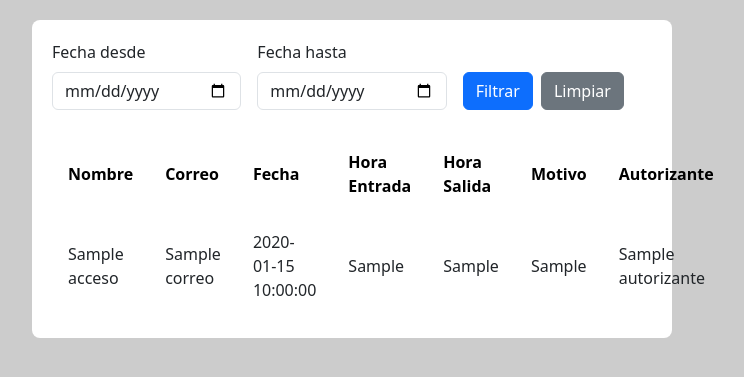
After one commit to imjazmina/sistema_de_acceso, a Flask app: page /mostrar-registro in a window 1280 px wide. The commit adds this page. Shown: the top 377 px of the page, without its empty margins (288-1032 px from the left). Run offline with Flask 3, Linux system fonts and the light colour scheme; a database or web service that is not in the repository returns one stand-in record (values such as "Sample title"); some libraries are stand-ins or nearby versions.

Commit message:
separar las rutas del registro y listado de accesos

```diff
--- a/registro/main.py
+++ b/registro/main.py
@@ -17,9 +17,14 @@ UPLOAD_FOLDER = 'uploads'
 os.makedirs(UPLOAD_FOLDER, exist_ok=True)
 app.config['UPLOAD_FOLDER'] = UPLOAD_FOLDER
 
-# Ruta principal: muestra el formulario y los registros
-@app.route('/', methods=["GET"])
-def home():
+# Ruta principal: mensaje de bienvenida
+@app.route("/")
+def inicio():
+    return render_template("inicio.html")
+
+# Mostrar formulario
+@app.route('/mostrar-registro', methods=["GET"])
+def mostrar_registro():
     accesos=[]
     fecha_inicio = request.args.get("fecha_inicio")
     fecha_fin = request.args.get("fecha_fin")
@@ -44,10 +49,12 @@ def home():
         cur.close()
         conn.close()
     except Exception as e:
-        print("Error de conexion", {e})
         flash("Error de conexion", "alert")
+    return render_template("mostrar_registro.html", accesos=accesos)
 
-    return render_template("index.html", accesos=accesos)
+@app.route("/registro", methods=["GET"])
+def registro():
+    return render_template("registro.html")
 
 # Ruta para guardar los datos del formulario
 @app.route("/crear-acceso", methods=["POST"])
@@ -99,11 +106,11 @@ def crear_acceso():
         # X
         if hora_entrada >= hora_salida:
             flash("La hora de entrada debe ser anterior a la hora de salida", "warning")
-            return render_template('formulario.html',  hora_entrada=hora_entrada, hora_salida=hora_salida)
+            return render_template(url_for("crear_acceso"))
 
         if not all([name, correo, motivo_ingreso, autorizante]):
             flash("Todos los campos obligatorios deben ser completados", "warning")
-            return redirect(url_for("home"))
+            return redirect(url_for("crear_acceso"))
 
         cur.execute("""
         INSERT INTO acceso (
@@ -123,7 +130,7 @@ def crear_acceso():
     except Exception as e:
         flash(f"Error al procesar el acceso {e}" , "danger")
 
-    return redirect("/")
+    return redirect(url_for("mostrar_registro"))
 
 #ruta para generar pdf de los registros
 @app.route("/crear-reporte", methods = ["GET"])
--- a/registro/templates/inicio.html
+++ b/registro/templates/inicio.html
@@ -46,10 +46,10 @@
         <div class="registro-container col-6">
             <h2 class="pb-4">Bienvenido al Registro de Acceso al Datacenter</h2>
             <button class="btn btn-light justify-content-center col-6 p-2">
-                <a href="/index.html" class="text-decoration-none text-dark">Cargar Registro</a>
+                <a href="{{ url_for('registro') }}" class="text-decoration-none text-dark">Cargar Registro</a>
             </button>
             <button class="btn btn-light col-6 p-2 mt-2">
-                <a href="#" class="text-decoration-none text-dark">Consultar Registro</a>
+                <a href="{{ url_for('mostrar_registro') }}" class="text-decoration-none text-dark">Consultar Registro</a>
             </button>
         </div>
     </main>
--- /dev/null
+++ b/registro/templates/mostrar_registro.html
@@ -0,0 +1,69 @@
+  <!DOCTYPE html>
+  <html lang="es">
+  <head>
+    <meta charset="UTF-8">
+    <meta name="viewport" content="width=device-width, initial-scale=1.0">
+    <link href="https://cdn.jsdelivr.net/npm/bootstrap@5.3.7/dist/css/bootstrap.min.css" rel="stylesheet">
+    <script src="https://cdn.jsdelivr.net/npm/@popperjs/core@2.11.8/dist/umd/popper.min.js" integrity="sha384-I7E8VVD/ismYTF4hNIPjVp/Zjvgyol6VFvRkX/vR+Vc4jQkC+hVqc2pM8ODewa9r" crossorigin="anonymous"></script>
+    <script src="https://cdn.jsdelivr.net/npm/bootstrap@5.3.7/dist/js/bootstrap.min.js" integrity="sha384-7qAoOXltbVP82dhxHAUje59V5r2YsVfBafyUDxEdApLPmcdhBPg1DKg1ERo0BZlK" crossorigin="anonymous"></script>
+    <title>Registro de acceso</title>
+    <style>
+      body {
+        background-color: #ccc;
+      }
+      .container, .container-registro {
+        background-color: #fff;
+        margin: 20px auto;
+        padding: 20px;
+        border-radius: 8px;
+      }
+    </style>
+  </head>
+  <body>
+  <!--filtrar por fecha-->
+  <div class="container-registro col-6">
+        <form method="get" action="{{ url_for('mostrar_registro') }}" class="row g-3 mb-4">
+        <div class="col-4">
+          <label for="fecha_inicio" class="form-label">Fecha desde</label>
+          <input type="date" class="form-control" name="fecha_inicio" id="fecha_inicio" value="{{ request.args.get('fecha_inicio', '') }}">
+        </div>
+        <div class="col-4">
+          <label for="fecha_fin" class="form-label">Fecha hasta</label>
+          <input type="date" class="form-control" name="fecha_fin" id="fecha_fin" value="{{ request.args.get('fecha_fin', '') }}">
+        </div>
+        <div class="col-4 d-flex align-items-end">
+          <button type="submit" class="btn btn-primary">Filtrar</button>
+          <a href="{{ url_for('mostrar_registro') }}" class="btn btn-secondary ms-2">Limpiar</a>
+        </div>
+      </form>
+      <table class="col-12">
+            <thead class="text-black text-sm uppercase">
+              <tr>
+                <th class="col-4 p-3">Nombre</th>
+                <th class="col-4 p-3">Correo</th>
+                <th class="col-4 p-3">Fecha</th>
+                <th class="col-4 p-3">Hora Entrada</th>
+                <th class="col-4 p-3">Hora Salida</th>
+                <th class="col-4 p-3">Motivo</th>
+                <th class="col-4 p-3">Autorizante</th>
+              </tr>
+            </thead>
+            <tbody class="divide-y divide-gray-200">
+              {% for acceso in accesos %}
+              <tr>
+                    <td class="col-4 p-3">{{ acceso[0] }}</td>
+                    <td class="col-4 p-3">{{ acceso[1] }}</td>
+                    <td class="col-4 p-3 ">{{ acceso[2] }}</td>
+                    <td class="col-4 p-3">{{ acceso[3] }}</td>
+                    <td class="col-4 p-3">{{ acceso[4] }}</td>
+                    <td class="col-4 p-3">{{ acceso[5] }}</td>
+                    <td class="col-4 p-3">{{ acceso[6] }}</td>
+                </tr>
+              {% endfor %}
+            </tbody>
+          </table>
+          </div>
+            </div>
+  <script src="{{ url_for('static', filename='js/index.js') }}" defer></script>
+  </body>
+  </html>
```
Also changed, not shown: registro/templates/registro.html (renamed from registro/templates/index.html, +1 -44 lines).
